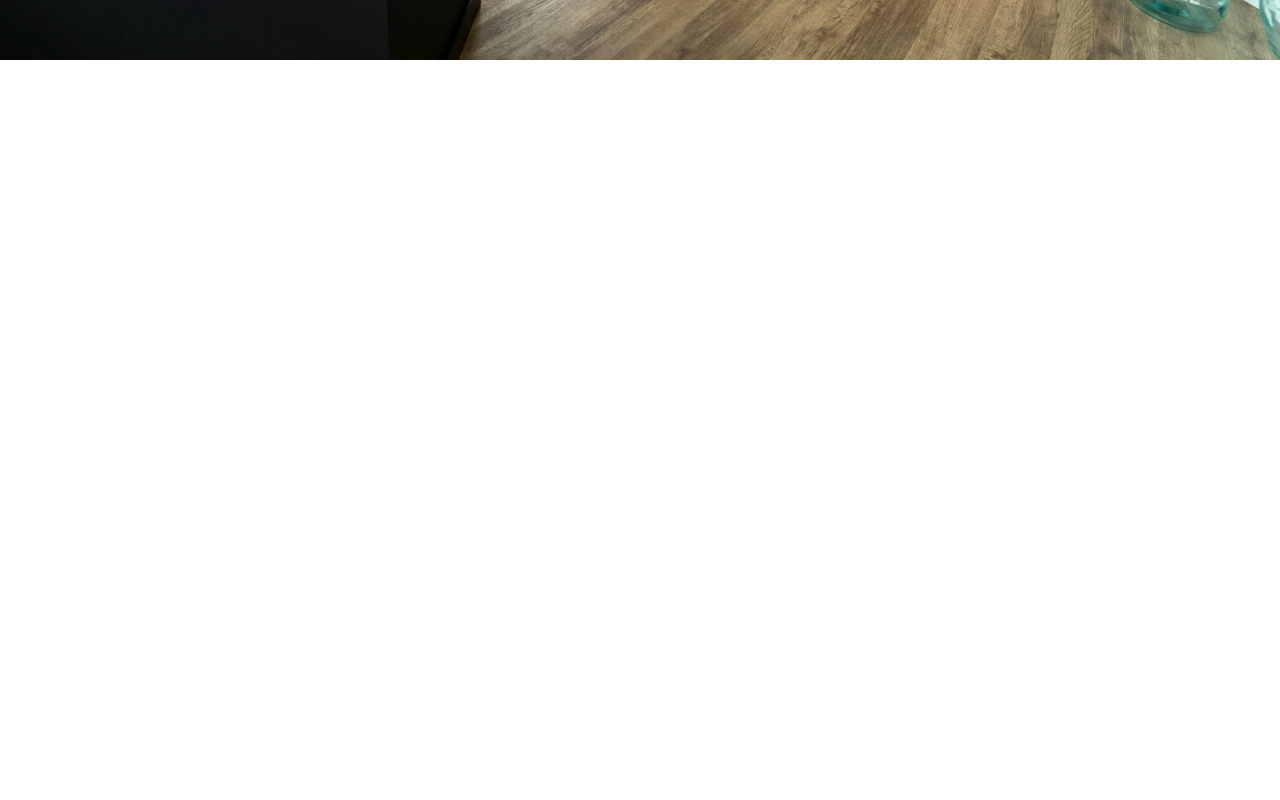
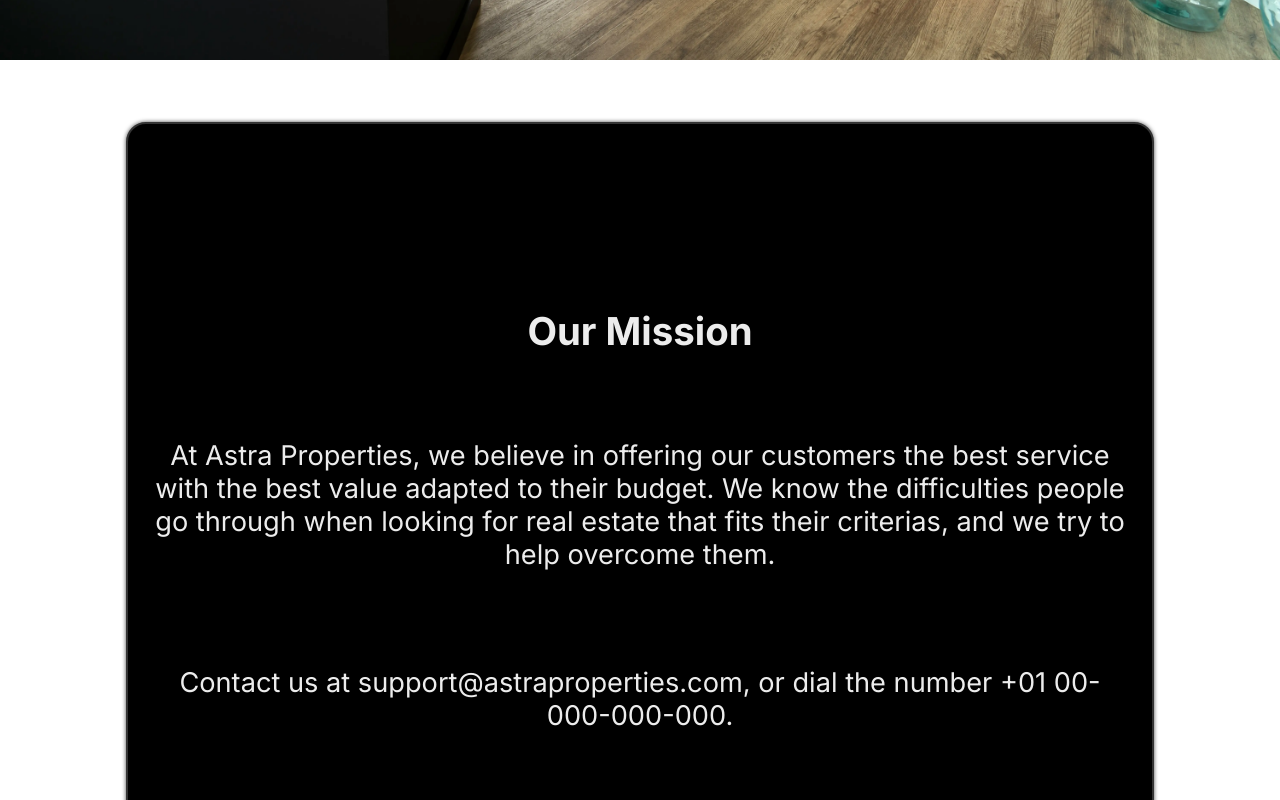
Before and after one commit to AnthonySaliba787/astra-properties, a React (Vite) app: page /about in a window 1280 px wide. Shown: the part 740-1540 px from the top of the page. Before the commit the page ends 800 px from the top, so only its background shows below. Built offline with nearby package versions, Linux system fonts and the light colour scheme.

Commit message:
Finish the about page

```diff
--- a/src/pages/About/About.jsx
+++ b/src/pages/About/About.jsx
@@ -1,17 +1,40 @@
 import styles from "./About.module.css";
 import { FaAngleDown } from "react-icons/fa";
+import { useRef } from "react";
 
 function About() {
+  const targetRef = useRef(null);
+  const scrollToElement = () => {
+    if (targetRef.current) {
+      targetRef.current.scrollIntoView({ behavior: "smooth" });
+    }
+  };
+
   return (
     <>
       <main className={styles.main}>
         <div className={styles.container1}>
           <div className={styles.inner}>
             <h1>About Us</h1>
-            <FaAngleDown className={styles.icon} />
+            <FaAngleDown className={styles.icon} onClick={scrollToElement} />
           </div>
         </div>
       </main>
+      <div className={styles.container2} ref={targetRef}>
+        <div className={styles["about-container"]}>
+          <h3>Our Mission</h3>
+          <p>
+            At Astra Properties, we believe in offering our customers the best
+            service with the best value adapted to their budget. We know the
+            difficulties people go through when looking for real estate that
+            fits their criterias, and we try to help overcome them.
+          </p>
+          <p>
+            Contact us at support@astraproperties.com, or dial the number +01
+            00-000-000-000.
+          </p>
+        </div>
+      </div>
     </>
   );
 }
--- a/src/pages/About/About.module.css
+++ b/src/pages/About/About.module.css
@@ -55,12 +55,47 @@
 
 .container2 {
   position: relative;
-  width: 100vw;
-  height: 100vh;
+  width: 100%;
+  height: clamp(20vh, 90vw, 100vh);
+  display: flex;
+  justify-content: center;
+  align-items: center;
+  flex-direction: row;
+  background-color: rgba(0, 0, 0, 0);
+  z-index: 1;
+  gap: 20px;
+  margin-top: 5%;
+  margin-bottom: 5%;
+}
+
+.about-container {
+  position: relative;
+  width: 80%;
+  height: clamp(40%, 90vw, 100%);
   display: flex;
   justify-content: center;
   align-items: center;
   flex-direction: column;
-  background-color: rgba(0, 0, 0, 0);
-  z-index: 1;
+  background-color: black;
+  text-align: center;
+  border-radius: 20px;
+  box-shadow: 0px 0px 4px rgba(0, 0, 0, 0.7);
+  border: 2px solid rgb(52, 52, 52);
+  transition: 0.3s ease;
 }
+
+.about-container h3 {
+  position: relative;
+  font-size: clamp(1rem, 3vw, 3rem);
+}
+
+.about-container p {
+  position: relative;
+  padding: 20px;
+  font-size: clamp(0.5rem, 2.4vw, 1.7rem);
+}
+
+.about-container:hover {
+  box-shadow: 0px 0px 12px rgba(0, 0, 0, 0.7);
+  scale: 1.03;
+}
--- a/src/pages/Home/Home.module.css
+++ b/src/pages/Home/Home.module.css
@@ -137,7 +137,6 @@
   text-align: center;
   border-radius: 20px;
   transition: 0.2s ease-in-out;
-  cursor: pointer;
 }
 
 .tallcard h3 {
```
